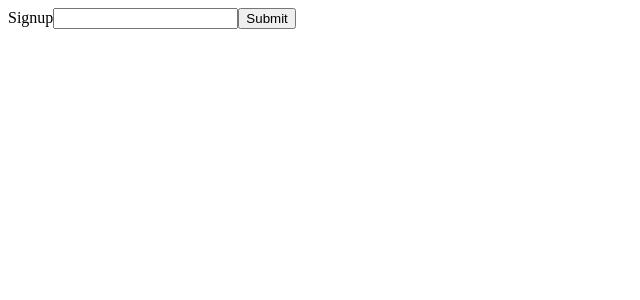
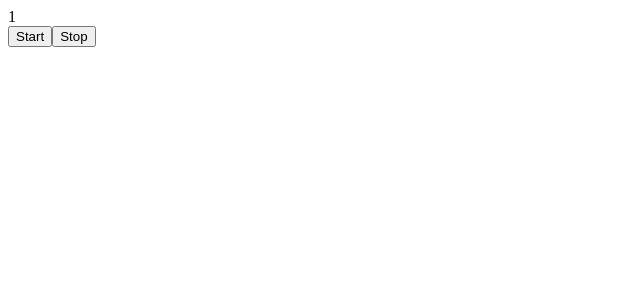
Before and after one commit to sajid2812/React-Basics, a React (Vite) app: page / in a window 1280 px wide. Shown: the top 300 px of the page, without its empty margins (0-640 px from the left). Built offline with nearby package versions, Linux system fonts and the light colour scheme.

Commit message:
add time using useRef

```diff
--- a/src/App.jsx
+++ b/src/App.jsx
@@ -1,16 +1,24 @@
-import { useRef } from "react";
+import { useState, useRef } from "react";
 
 function App() {
-  const inputRef = useRef();
-  function focusInput() {
-    inputRef.current.focus();
+  const [count, setCount] = useState(1);
+  const timer = useRef();
+
+  function startClock() {
+    timer.current = setInterval(() => {
+      setCount((c) => c + 1);
+    }, 1000);
+  }
+  function endClock() {
+    clearInterval(timer.current);
   }
 
   return (
     <div>
-      Signup
-      <input ref={inputRef} id="name" type="text" />
-      <button onClick={focusInput}>Submit</button>
+      {count}
+      <br />
+      <button onClick={startClock}>Start</button>
+      <button onClick={endClock}>Stop</button>
     </div>
   );
 }
```
